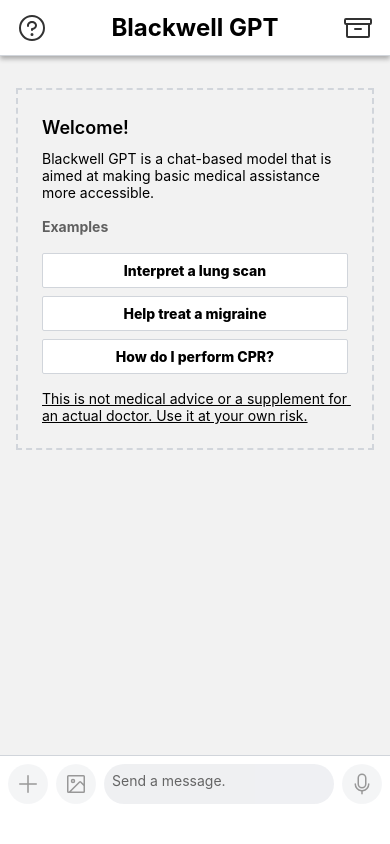
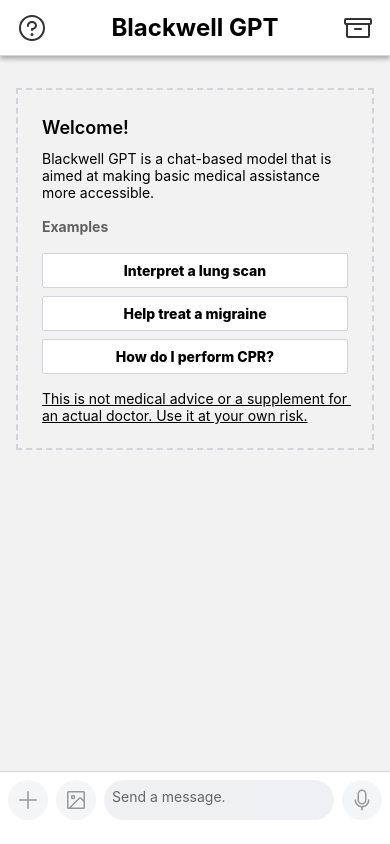
Before and after one commit to BlackwellGPT/Blackwell-GPT-App, a React Native app: screen /Home in a window 390 px wide. Built offline with nearby package versions, Linux system fonts and the light colour scheme.

Commit message:
iOS status bar fix??

```diff
--- a/components/DynamicMessageRow.js
+++ b/components/DynamicMessageRow.js
@@ -4,7 +4,7 @@ import { Svg, Path } from 'react-native-svg';
 export default function DynamicMessageRow() {
     return (
         <View>
-            <View className="mx-auto w-full bg-white pb-8">
+            <View className="mx-auto w-full bg-white pb-4">
                 <View className="space-y-4 border-t border-gray-300 p-2">
                     <View className="bg-background relative flex max-h-60 w-full grow flex-row overflow-hidden gap-2">
                         <TouchableOpacity>
```
